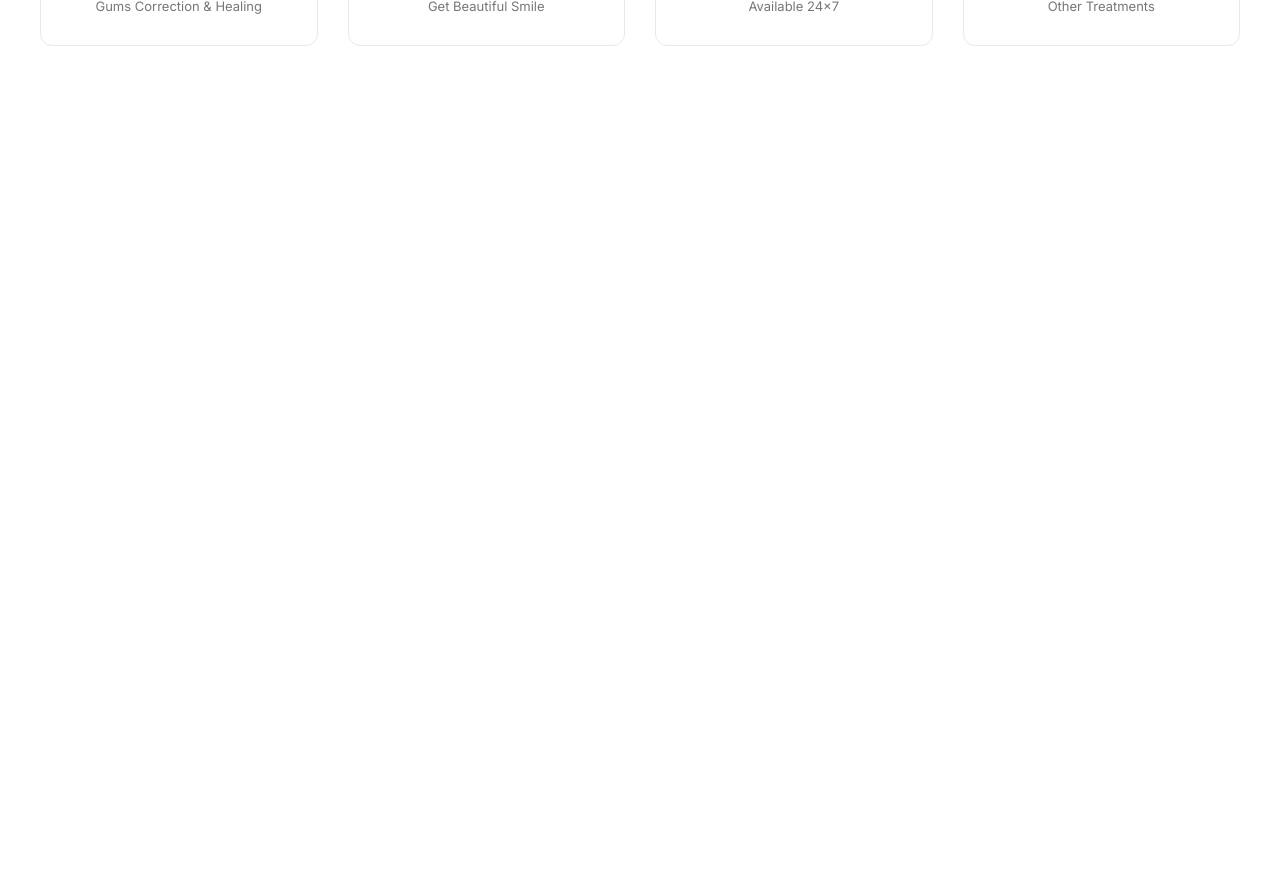
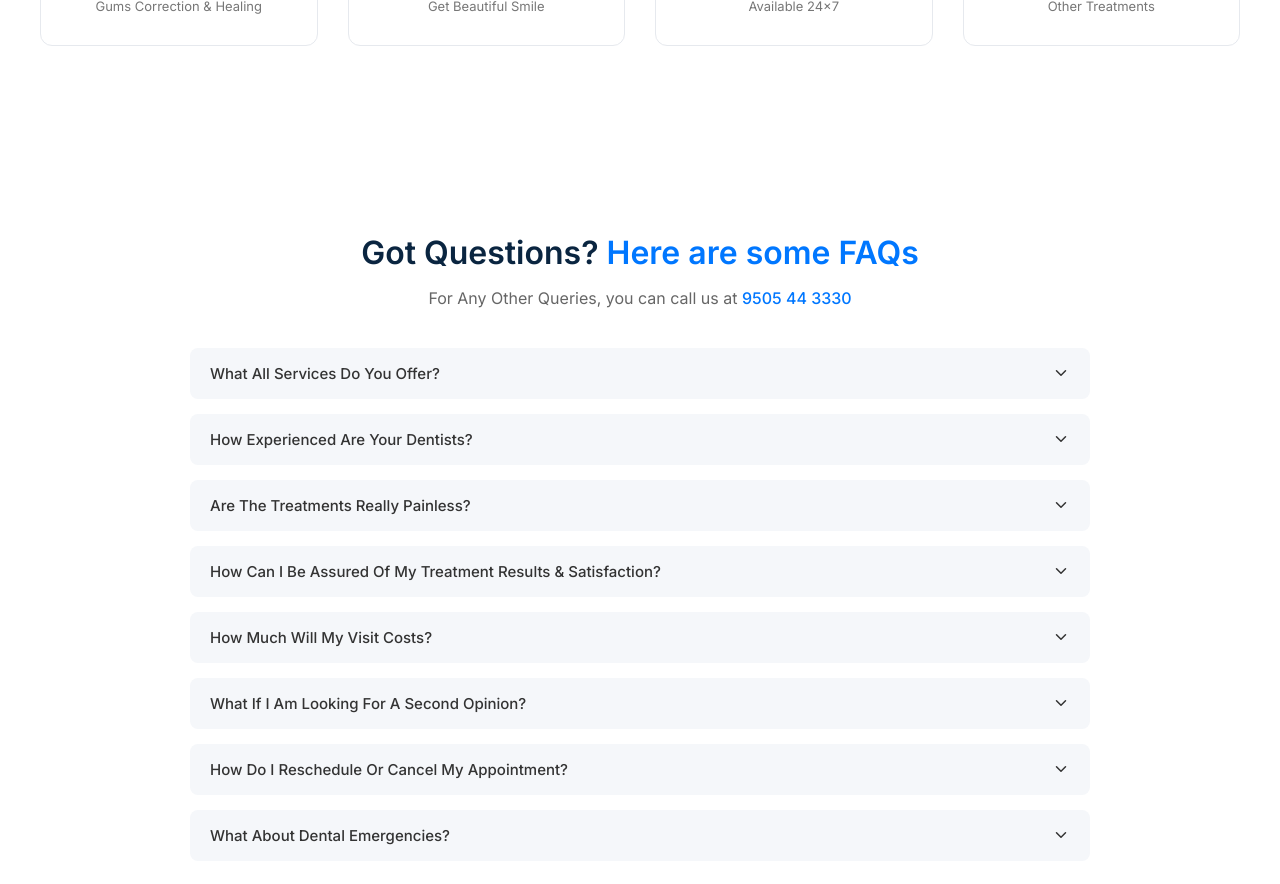
Before and after one commit to Arzun-Rzn/dental-clinic, a React (Vite) app: page / in a window 1280 px wide. Shown: the part 1500-2384 px from the top of the page. Before the commit the page ends 1626 px from the top, so only its background shows below. Built offline with nearby package versions, Linux system fonts and the light colour scheme.

Commit message:
added FAQs

```diff
--- a/src/components/FAQs.jsx
+++ b/src/components/FAQs.jsx
@@ -1,11 +1,88 @@
-import React from 'react'
+import { useState } from "react";
+import { ChevronDown } from "lucide-react";
+import "../styles/FAQs.css";
 
-const Faqs = () => {
+function FAQs() {
+  const [activeIndex, setActiveIndex] = useState(null);
+
+  const faqs = [
+    {
+      q: "What All Services Do You Offer?",
+      a: "We offer a wide range of dental services including implants, root canal treatments, whitening, braces, and more.",
+    },
+    {
+      q: "How Experienced Are Your Dentists?",
+      a: "Our dentists are highly experienced professionals with years of expertise in various dental specializations.",
+    },
+    {
+      q: "Are The Treatments Really Painless?",
+      a: "Yes, we use advanced techniques and equipment to ensure minimal discomfort during treatments.",
+    },
+    {
+      q: "How Can I Be Assured Of My Treatment Results & Satisfaction?",
+      a: "We follow a patient-first approach with proper consultation, planning, and follow-ups to ensure satisfaction.",
+    },
+    {
+      q: "How Much Will My Visit Costs?",
+      a: "The cost depends on the treatment. We provide transparent pricing after consultation.",
+    },
+    {
+      q: "What If I Am Looking For A Second Opinion?",
+      a: "You are welcome to consult us for a second opinion anytime.",
+    },
+    {
+      q: "How Do I Reschedule Or Cancel My Appointment?",
+      a: "You can call us directly to reschedule or cancel your appointment.",
+    },
+    {
+      q: "What About Dental Emergencies?",
+      a: "We provide emergency dental care. Please contact us immediately in urgent cases.",
+    },
+  ];
+
+  const toggleFAQ = (index) => {
+    setActiveIndex(activeIndex === index ? null : index);
+  };
+
   return (
-    <div>
+    <div className="faqs">
+      <div className="faqs-container">
 
+        {/* HEADING */}
+        <h2>
+          Got Questions? <span>Here are some FAQs</span>
+        </h2>
+        <p>
+          For Any Other Queries, you can call us at{" "}
+          <span className="phone-highlight">9505 44 3330</span>
+        </p>
+
+        {/* LIST */}
+        <div className="faq-list">
+          {faqs.map((item, index) => (
+            <div
+              key={index}
+              className={`faq-item ${activeIndex === index ? "active" : ""}`}
+              onClick={() => toggleFAQ(index)}
+            >
+              <div className="faq-question">
+                <span>{item.q}</span>
+                <ChevronDown
+                  size={18}
+                  className={activeIndex === index ? "rotate" : ""}
+                />
+              </div>
+
+              <div className="faq-answer">
+                <p>{item.a}</p>
+              </div>
+            </div>
+          ))}
+        </div>
+
+      </div>
     </div>
-  )
+  );
 }
 
-export default Faqs
+export default FAQs;
--- /dev/null
+++ b/src/styles/FAQs.css
@@ -0,0 +1,85 @@
+.faqs {
+  padding: 80px 0;
+  background: #ffffff;
+}
+
+.faqs-container {
+  max-width: 900px;
+  margin: 0 auto;
+  padding: 0 20px;
+}
+
+/* HEADING */
+.faqs h2 {
+  text-align: center;
+  font-size: 32px;
+  font-weight: 600;
+  margin-bottom: 10px;
+  color: #0a2540;
+}
+
+.faqs h2 span {
+  color: #0077ff;
+}
+
+.faqs p {
+  text-align: center;
+  color: #666;
+  margin-bottom: 40px;
+}
+
+.phone-highlight {
+  color: #0077ff;
+  font-weight: 500;
+}
+
+/* FAQ ITEM */
+.faq-item {
+  background: #f5f7fa;
+  border-radius: 8px;
+  margin-bottom: 15px;
+  padding: 16px 20px;
+  cursor: pointer;
+
+  transition: all 0.25s ease;
+}
+
+/* QUESTION */
+.faq-question {
+  display: flex;
+  justify-content: space-between;
+  align-items: center;
+
+  font-size: 15px;
+  font-weight: 500;
+  color: #333;
+}
+
+/* ICON ROTATE */
+.rotate {
+  transform: rotate(180deg);
+  transition: transform 0.3s ease;
+}
+
+/* ANSWER */
+.faq-answer {
+  max-height: 0;
+  overflow: hidden;
+  transition: max-height 0.3s ease;
+}
+
+.faq-answer p {
+  margin-top: 10px;
+  font-size: 14px;
+  color: #555;
+  text-align: left;
+}
+
+/* ACTIVE */
+.faq-item.active .faq-answer {
+  max-height: 150px;
+}
+
+.faq-item.active {
+  background: #eef4ff;
+}
```
